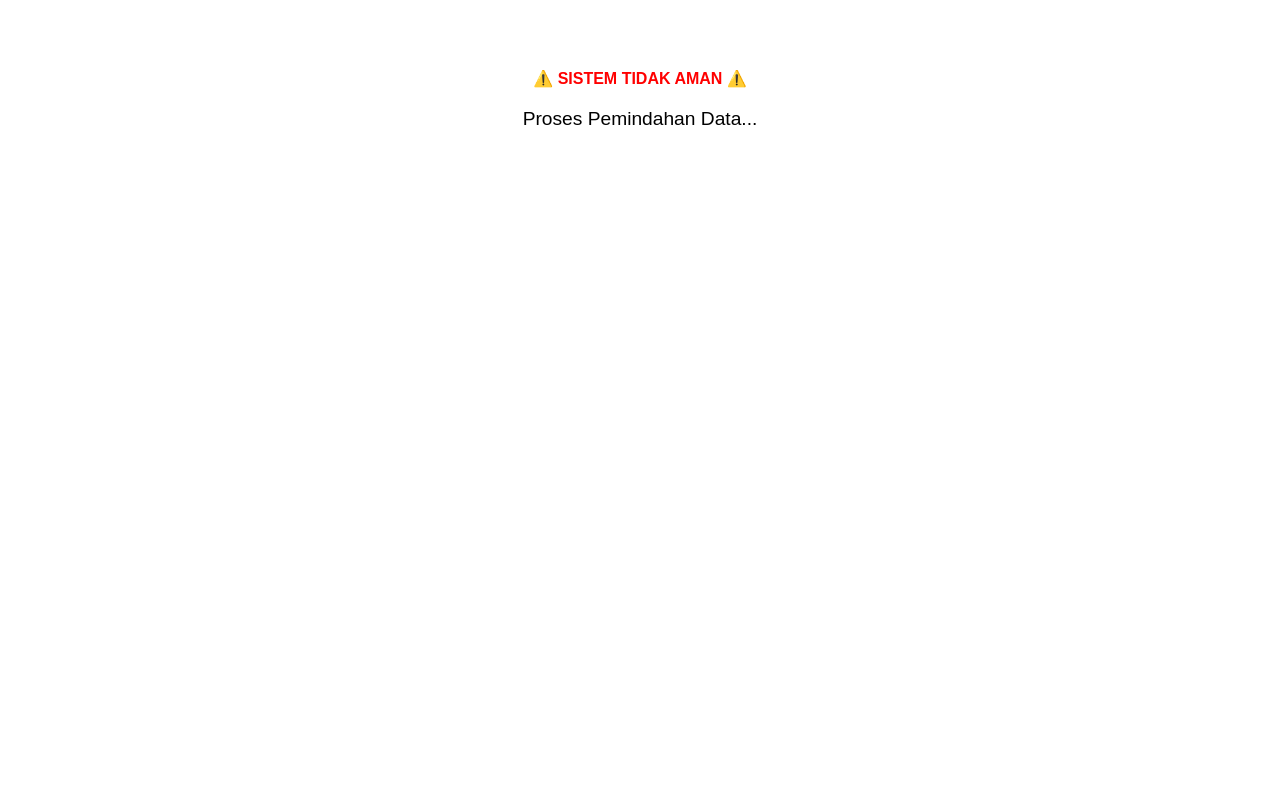
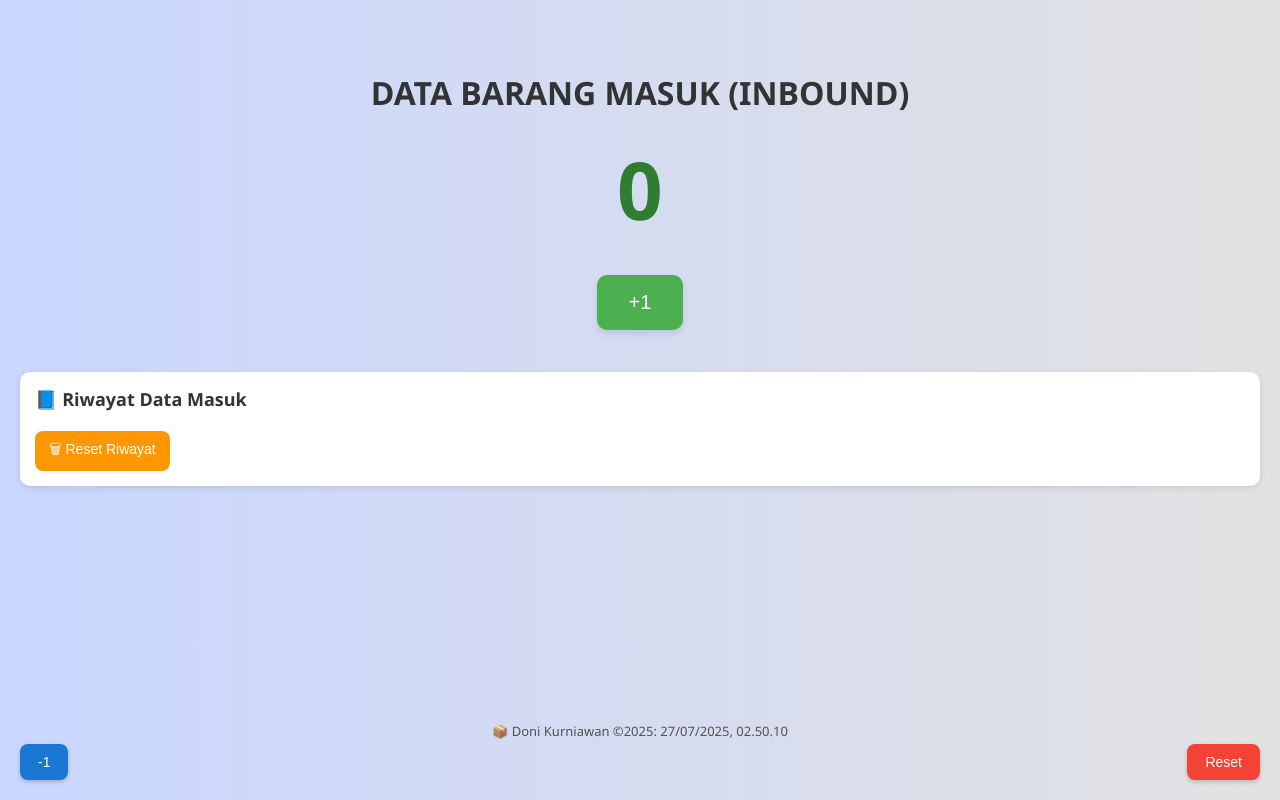
Before and after one commit to bangdonn01/Situs.com, a plain HTML site: page index.html in a window 1280 px wide. Drawn offline with Linux system fonts and the light colour scheme.

Commit message:
Update index.html

```diff
--- a/index.html
+++ b/index.html
@@ -1,72 +1,265 @@
 <!DOCTYPE html>
 <html lang="id">
 <head>
-  <meta charset="UTF-8">
-  <meta name="viewport" content="width=device-width, initial-scale=1.0">
-  <title>DEVICE WARNING</title>
+  <meta charset="UTF-8" />
+  <meta name="viewport" content="width=device-width, initial-scale=1" />
+  <title>DATA PENERIMAAN BARANG</title>
   <style>
     body {
-      background-color: white;
-      color: red;
-      font-family: Arial, sans-serif;
+      margin: 0;
+      font-family: 'Segoe UI', sans-serif;
       text-align: center;
-      padding: 50px;
+      padding: 50px 20px 160px;
+      background: linear-gradient(to right, #c9d6ff, #e2e2e2);
+      color: #333;
     }
 
     h1 {
-      font-size: 1.0em;
-      animation: blink 1s infinite;
+      font-size: 32px;
+      margin-bottom: 20px;
     }
 
-    .loading {
-      margin-top: 20px;
-      font-size: 1.2em;
-      color: #000;
+    #count {
+      font-size: 80px;
+      font-weight: bold;
+      margin: 20px 0;
+      color: #2e7d32;
     }
 
-    @keyframes blink {
-      50% { opacity: 0; }
+    .btn {
+      padding: 16px 32px;
+      font-size: 20px;
+      margin: 12px 10px;
+      border: none;
+      border-radius: 10px;
+      cursor: pointer;
+      box-shadow: 0 4px 6px rgba(0,0,0,0.1);
+      transition: transform 0.2s, background-color 0.2s;
     }
 
-    audio {
-      display: none;
+    .btn:hover {
+      transform: scale(1.05);
+    }
+
+    .plus {
+      background-color: #4caf50;
+      color: white;
+    }
+
+    .minus {
+      position: fixed;
+      bottom: 20px;
+      left: 20px;
+      padding: 10px 18px;
+      font-size: 14px;
+      background-color: #1976d2;
+      color: white;
+      border: none;
+      border-radius: 8px;
+      box-shadow: 0 2px 4px rgba(0,0,0,0.2);
+      cursor: pointer;
+      transition: background-color 0.2s ease;
+    }
+
+    .minus:hover {
+      background-color: #1565c0;
+    }
+
+    .reset {
+      position: fixed;
+      bottom: 20px;
+      right: 20px;
+      padding: 10px 18px;
+      font-size: 14px;
+      background-color: #f44336;
+      color: white;
+      border: none;
+      border-radius: 8px;
+      box-shadow: 0 2px 4px rgba(0,0,0,0.2);
+      cursor: pointer;
+      transition: background-color 0.2s ease;
+    }
+
+    .reset:hover {
+      background-color: #d32f2f;
+    }
+
+    .storage-info {
+      position: fixed;
+      bottom: 60px;
+      left: 50%;
+      transform: translateX(-50%);
+      font-size: 13px;
+      color: #444;
+      opacity: 0.9;
+    }
+
+    .history {
+      margin-top: 30px;
+      max-height: 200px;
+      overflow-y: auto;
+      text-align: left;
+      background: #fff;
+      padding: 15px;
+      border-radius: 10px;
+      box-shadow: 0 2px 6px rgba(0,0,0,0.1);
+    }
+
+    .history h2 {
+      margin: 0 0 10px;
+      font-size: 18px;
+    }
+
+    .history ul {
+      list-style: none;
+      padding: 0;
+      margin: 0;
+      font-size: 14px;
+    }
+
+    .history li {
+      padding: 4px 0;
+      border-bottom: 1px dashed #ccc;
+    }
+
+    .clear-history {
+      margin-top: 10px;
+      background-color: #ff9800;
+      color: white;
+      border: none;
+      padding: 8px 14px;
+      border-radius: 8px;
+      font-size: 14px;
+      cursor: pointer;
+    }
+
+    .clear-history:hover {
+      background-color: #e68900;
     }
   </style>
 </head>
-<body onclick="document.documentElement.requestFullscreen()">
-  <audio id="alarm" src="https://www.soundjay.com/phone/telephone-ring-03.mp3" autoplay loop></audio>
+<body>
 
-  <h1>⚠️ SISTEM TIDAK AMAN ⚠️</h1>
-  <div class="loading">Proses Pemindahan Data...</div>
+  <h1>DATA BARANG MASUK (INBOUND)</h1>
+  <div id="count">0</div>
+
+  <button class="btn plus" id="btnPlus">+1</button>
+  <button class="minus" id="btnMinus">-1</button>
+  <button class="reset" id="btnReset">Reset</button>
+
+  <div class="storage-info" id="storageInfo">📦 Menyimpan...</div>
+
+  <div class="history">
+    <h2>📘 Riwayat Data Masuk</h2>
+    <ul id="historyList"></ul>
+    <button class="clear-history" onclick="resetRiwayat()">🗑 Reset Riwayat</button>
+  </div>
 
   <script>
-    const alarm = document.getElementById("alarm");
+    let count = 0;
+    let history = [];
 
-    window.onload = () => {
-      alarm.volume = 1;
-      alarm.play();
+    function formatTime(date) {
+      return date.toLocaleString('id-ID', {
+        hour: '2-digit',
+        minute: '2-digit',
+        second: '2-digit',
+        day: '2-digit',
+        month: '2-digit',
+        year: 'numeric'
+      });
+    }
 
-      navigator.vibrate?.(300);
+    function updateDisplay() {
+      document.getElementById('count').textContent = count;
+    }
 
-      setTimeout(() => {
-        alert("⚠️ PERINGATAN: Handphone anda sedang di Hack ");
-      }, 3000);
+    function updateStorageInfo() {
+      const now = new Date();
+      const info = "📦 Doni Kurniawan ©2025: " + formatTime(now);
+      document.getElementById("storageInfo").textContent = info;
+    }
 
-      setTimeout(() => {
-        alert("⚠️ MENGIRIM SEMUA FILE KE SERVER...");
-      }, 6000);
+    function saveAll() {
+      localStorage.setItem('tasbih', count);
+      localStorage.setItem('tasbih_history', JSON.stringify(history));
+      updateStorageInfo();
+    }
 
-      setTimeout(() => {
-        alert("📵 SEMUA DATA HILANG!");
-      }, 9000);
+    function logHistory(action) {
+      const entry = {
+        waktu: formatTime(new Date()),
+        nilai: count,
+        aksi: action
+      };
+      history.unshift(entry);
+      if (history.length > 50) history.pop();
+      updateHistoryList();
+    }
 
-      setTimeout(() => {
-        alarm.pause();
-        alert(" Sorry yahh .. Cuma becanda Kok . Perangkat mu aman  tenang ajh , website ini cuma hiburan ©by Doni ");
-        document.body.innerHTML = `<h1 style="color:green;"> Maaf yah ,cuma becanda. Hehehe </h1>`;
-        document.body.style.background = "#111";
-      }, 12000);
-    };
+    function updateHistoryList() {
+      const list = document.getElementById("historyList");
+      list.innerHTML = "";
+      history.forEach(item => {
+        const li = document.createElement("li");
+        li.textContent = `[${item.waktu}] ${item.aksi} → ${item.nilai}`;
+        list.appendChild(li);
+      });
+    }
+
+    function resetRiwayat() {
+      const pass = prompt("Masukkan password untuk reset riwayat:");
+      if (pass === "1234") {
+        history = [];
+        localStorage.removeItem("tasbih_history");
+        updateHistoryList();
+        alert("Riwayat berhasil dihapus.");
+      } else {
+        alert("Password salah!");
+      }
+    }
+
+    document.getElementById("btnPlus").addEventListener("click", () => {
+      count++;
+      logHistory("Tambah");
+      saveAll();
+      updateDisplay();
+    });
+
+    document.getElementById("btnMinus").addEventListener("click", () => {
+      if (count > 0) {
+        count--;
+        logHistory("Kurang");
+        saveAll();
+        updateDisplay();
+      }
+    });
+
+    document.getElementById("btnReset").addEventListener("click", () => {
+      const pass = prompt("Masukkan password untuk reset:");
+      if (pass === "1234") {
+        count = 0;
+        logHistory("Reset");
+        saveAll();
+        updateDisplay();
+        alert("Berhasil direset.");
+      } else {
+        alert("Password salah!");
+      }
+    });
+
+    function init() {
+      const savedCount = localStorage.getItem("tasbih");
+      const savedHistory = localStorage.getItem("tasbih_history");
+      count = savedCount ? parseInt(savedCount) : 0;
+      history = savedHistory ? JSON.parse(savedHistory) : [];
+      updateDisplay();
+      updateHistoryList();
+      updateStorageInfo();
+    }
+
+    init();
   </script>
+
 </body>
 </html>
```
